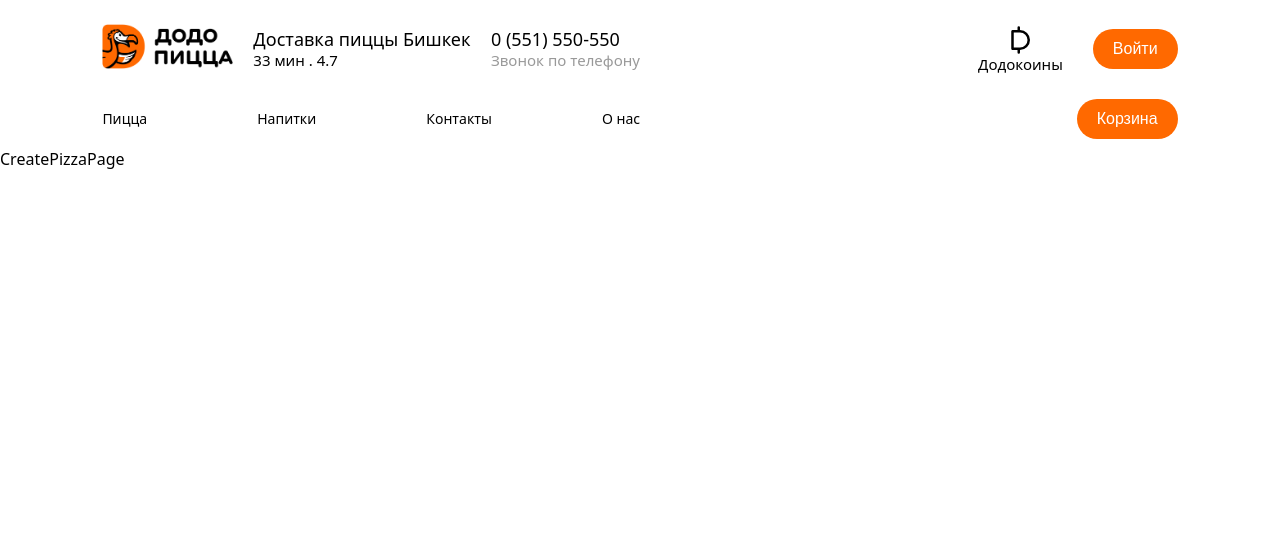
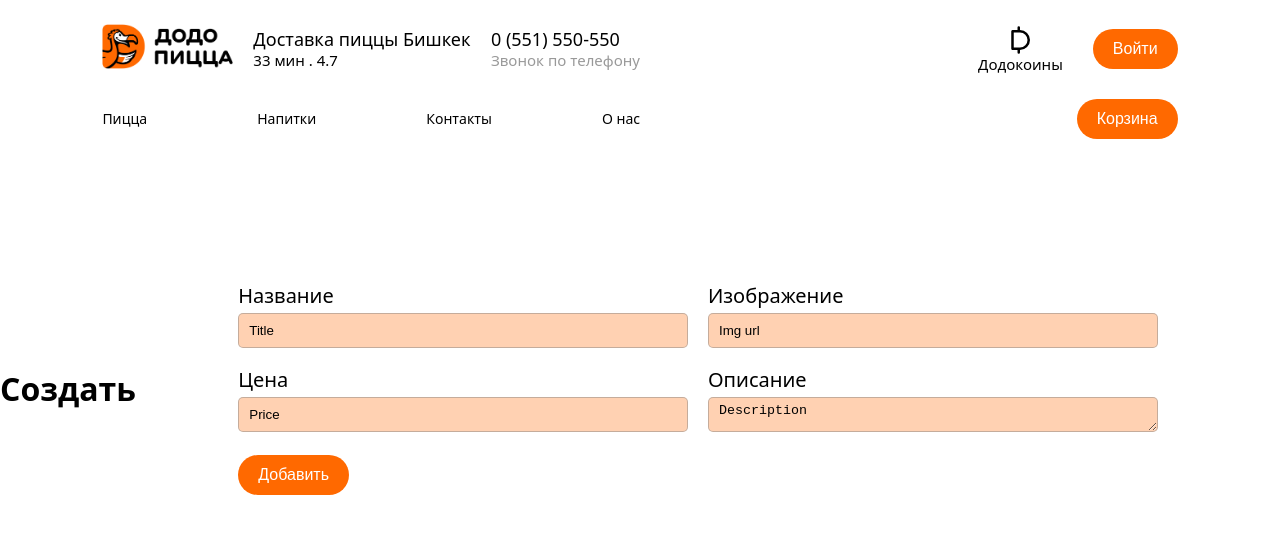
Before and after one commit to Rami-0/DodoPizza, a React (Create React App) app: page /create-pizza in a window 1280 px wide. Shown: the top 534 px of the page. Built offline with nearby package versions, Linux system fonts and the light colour scheme.

Commit message:
feat: login

```diff
--- a/src/App.css
+++ b/src/App.css
@@ -1,4 +1,7 @@
-.container{
+.App {
+  min-height: 100vh;
+  height: 100vh;
+}.container{
   margin: 0 8%;
 }
 .title{
--- a/src/App.js
+++ b/src/App.js
@@ -9,6 +9,7 @@ import AboutUsPage from "./pages/AboutUsPage/AboutUsPage";
 import AdminPage from './pages/AdminPage/AdminPage';
 import CreatePizzaPage from './pages/CreatePizzaPage/CreatePizzaPage';
 import NotFoundPage from './pages/NotFoundPage/NotFoundPage';
+import LoginPage from "./pages/LoginPage/LoginPage";
 
 
 function App() {
@@ -22,6 +23,7 @@ function App() {
 				<Route path="/aboutus" element={<AboutUsPage />} />
 				<Route path="/admin" element={<AdminPage />} />
 				<Route path="/create-pizza" element={<CreatePizzaPage />} />
+				<Route path="/login" element={<LoginPage />} />
 				<Route path="*" element={<NotFoundPage />} />
 			</Routes>
 		</div>
--- a/src/components/button/Button.jsx
+++ b/src/components/button/Button.jsx
@@ -7,7 +7,7 @@ const Button = ({ title, variant, ...props }) => {
 			{...props}
 			className={`${css.wrapper}
     ${variant === "secondary" ? css.secondary : ""}
-    ${variant === "disapled" ? css.disapled : ""}
+    ${variant === "disabled" ? css.disapled : ""}
     `}>
 			{title}
 		</button>
--- /dev/null
+++ b/src/components/myLoadingBar/MyLoadingBar.jsx
@@ -0,0 +1,21 @@
+import LoadingBar from "react-top-loading-bar";
+import { useState, useEffect } from "react";
+
+export const MyLoadingBar = () => {
+	const [progress, setProgress] = useState(0);
+	useEffect(() => {
+		setProgress(30);
+		setTimeout(() => {
+			setProgress(60);
+		}, 350)
+		setTimeout( () => {setProgress(100)}, 500);
+	}, []);
+
+	return (
+		<LoadingBar
+			color="rgb(255, 105, 0)"
+			progress={progress}
+			onLoaderFinished={() => setProgress(0)}
+		/>
+	);
+};
--- a/src/pages/CreatePizzaPage/CreatePizzaPage.jsx
+++ b/src/pages/CreatePizzaPage/CreatePizzaPage.jsx
@@ -1,8 +1,99 @@
+import css from "./CreatePizzaPage.module.css";
+import Button from "./../../components/button/Button";
+import { base_url } from "../../constants/api_const";
+import { useState } from "react";
+import { useNavigate } from "react-router-dom";
+function CreatePizzaPage() {
+	const [name, setName] = useState("");
+	const [price, setPrice] = useState();
+	const [img, setImg] = useState("");
+	const [description, setDescription] = useState("");
+	const [isSending, setSending] = useState(false);
 
-function CreatePizzaPage() {
-  return (
-    <div>CreatePizzaPage</div>
-  )
+  const navigate = useNavigate()
+	const submit = (e) => {
+		e.preventDefault();
+		setSending(true);
+		const id = Date.now();
+		fetch(base_url + "pizza", {
+			method: "POST",
+			headers: { "Content-Type": "application/json" },
+			body: JSON.stringify({
+				img: img,
+				price: price,
+				name: name,
+				description: description,
+				id: id,
+			}),
+		}).finally(()=>{
+      setSending(false)
+    }).then((res) => {
+      if(res.status === 201){
+        navigate("/admin")
+      }
+    })
+	};
+	return (
+
+		<div className={css.wrapper}>
+			<h1>Создать</h1>
+			<form className="container" onSubmit={submit}>
+				<label>
+					<div>Название</div>
+					<input
+						required
+						type="text"
+						value={name}
+						onChange={(e) => setName(e.target.value)}
+						placeholder="Title"
+						id=""
+					/>
+				</label>
+				<label>
+					<div>Изображение</div>
+					<input
+						required
+						value={img}
+						onChange={(e) => setImg(e.target.value)}
+						type="text"
+						name="img"
+						placeholder="Img url"
+						id=""
+					/>
+				</label>
+				<label>
+					<div>Цена</div>
+					<input
+						required
+						value={price}
+						onChange={(e) => setPrice(e.target.value)}
+						type="number"
+						name="price"
+						placeholder="Price"
+						id=""
+					/>
+				</label>
+				<label>
+					<div>Описание</div>
+					<textarea
+						required
+						value={description}
+						onChange={(e) => setDescription(e.target.value)}
+						type="text"
+						name="description"
+						placeholder="Description"
+						id=""
+					/>
+				</label>
+
+				<Button
+					variant={isSending ? "disabled" : " "}
+					disabled={isSending}
+					title={isSending ? "Добавить..." : "Добавить"}
+				/>
+			</form>
+		</div>
+	);
 }
 
-export default CreatePizzaPage
+export default CreatePizzaPage;
--- /dev/null
+++ b/src/pages/CreatePizzaPage/CreatePizzaPage.module.css
@@ -0,0 +1,41 @@
+.wrapper {
+	display: flex;
+	justify-content: center;
+	align-items: center;
+	width: 100;
+	height: 60%;
+}
+
+.wrapper > form {
+	display: flex;
+	flex-wrap: wrap;
+	width: 100%;
+}
+.wrapper > form > label {
+	width: 50%;
+}
+.wrapper > form > label > div {
+	font-size: 20px;
+	font-weight: 100;
+	padding-bottom: 4px;
+}
+.wrapper > form label input,
+.wrapper > form label textarea {
+	width: calc(100% - 20px);
+	margin-bottom: 18px;
+	color: black;
+	height: 35px;
+	padding: 5px 10px;
+	border: 1px solid rgba(128, 128, 128, 0.454);
+	border-radius: 5px;
+	background-color: rgba(255, 105, 0, 0.3);
+}
+
+.wrapper > form input:focus,
+.wrapper > form textarea:focus {
+	outline: none;
+}
+.wrapper > form input::placeholder,
+.wrapper > form textarea::placeholder {
+	color: black;
+}
--- /dev/null
+++ b/src/pages/LoginPage/LoginPage.jsx
@@ -0,0 +1,53 @@
+import React, { useState } from "react";
+import Button from "./../../components/button/Button";
+import { useNavigate } from "react-router-dom";
+
+const LoginPage = () => {
+  const navigate = useNavigate()
+	const [login, setLogin] = useState("");
+	const [password, setPassword] = useState("");
+	const submit = (e) => {
+		e.preventDefault();
+
+    if(login ==="admin" && password ==="admin"){
+      navigate('/admin')
+    }
+    else{
+      alert("логин или пароль неверный")
+    }
+	};
+	return (
+		<div className="container">
+			<h1>Логин</h1>
+			<form onSubmit={submit}>
+				<label>
+					<div>логин</div>
+					<input
+						required
+						type="text"
+						value={login}
+						onChange={(e) => setLogin(e.target.value)}
+						name=""
+						id=""
+					/>
+				</label>
+				<label>
+					<div>пароль</div>
+					<input
+						required
+						type="password"
+						value={password}
+						onChange={(e) => setPassword(e.target.value)}
+						name=""
+						id=""
+					/>
+				</label>
+				<br />
+				<br />
+				<Button title={"Enter"} />
+			</form>
+		</div>
+	);
+};
+
+export default LoginPage;
--- a/src/pages/NotFoundPage/NotFoundPage.jsx
+++ b/src/pages/NotFoundPage/NotFoundPage.jsx
@@ -1,8 +1,56 @@
+import { useNavigate } from "react-router-dom";
+import css from "./NotFoundPage.module.css";
+import { MyLoadingBar } from "../../components/myLoadingBar/MyLoadingBar";
+function NotFoundPage() {
+	const navigate = useNavigate();
 
-function NotFoundPage() {
-  return (
-    <div>NotFoundPage</div>
-  )
+	const navigateHome = () => {
+		navigate("/");
+	};
+
+	setTimeout(() => {
+		navigateHome();
+	}, 3500);
+	return (
+		<div className={css.wrapper}>
+			<MyLoadingBar/>
+			<span>4</span>
+			<span>0</span>
+			<span>4</span>
+			<div>
+				<span>S</span>
+				<span>e</span>
+				<span>e</span>
+				<span>m</span>
+				<span>s</span>
+				<span> </span>
+				<span>L</span>
+				<span>i</span>
+				<span>k</span>
+				<span>e</span>
+				<span> </span>
+				<span>T</span>
+				<span>h</span>
+				<span>i</span>
+				<span>s</span>
+				<span> </span>
+				<span>i</span>
+				<span>s</span>
+				<span> </span>
+				<span>N</span>
+				<span>o</span>
+				<span>t</span>
+				<span> </span>
+				<span>F</span>
+				<span>o</span>
+				<span>u</span>
+				<span>n</span>
+				<span>d</span>
+
+
+			</div>
+		</div>
+	);
 }
 
-export default NotFoundPage
+export default NotFoundPage;
--- /dev/null
+++ b/src/pages/NotFoundPage/NotFoundPage.module.css
@@ -0,0 +1,59 @@
+.wrapper{
+  display: flex;
+  flex-direction: column  ;
+  justify-content: center;
+  align-items: center;
+  width: 100%;
+  height: 100%;
+  z-index: 1;
+  top: 0;
+  background: white;
+  position: fixed;
+}
+.wrapper > span{
+  font-size: 90px;
+  font-weight: 100;
+  animation: popUp 1s ease-in-out;
+	transition: 0.5s;
+  cursor: pointer;
+  color: rgba(255, 105, 0, 1);
+}
+
+.wrapper > span:hover{
+  transform: scale(2,1.5);
+  color: rgba(255, 105, 0, 0.6);
+}
+.wrapper > div > span {
+  font-size: 30px;
+  font-weight: 100;
+  animation: drop 2s cubic-bezier(0.45, 0.05, 0.55, 0.95);
+	transition: 0.5s;
+  cursor: pointer;
+  color: rgba(255, 105, 0, 1);
+}
+
+@keyframes popUp {
+    0% {
+      transform: scale(0, 0);
+      opacity: 0;
+    }
+    40% {
+      opacity: 0.5;
+      transform: scale(1, 1.2);
+    }
+    70% {
+      opacity: 1;
+      transform: scale(1.1, 1.1);
+    }
+    100% {
+      transform: scale(1);
+    }
+  }
+  @keyframes drop {
+    0%{
+
+    }
+    100%{
+
+    }
+  }
```
